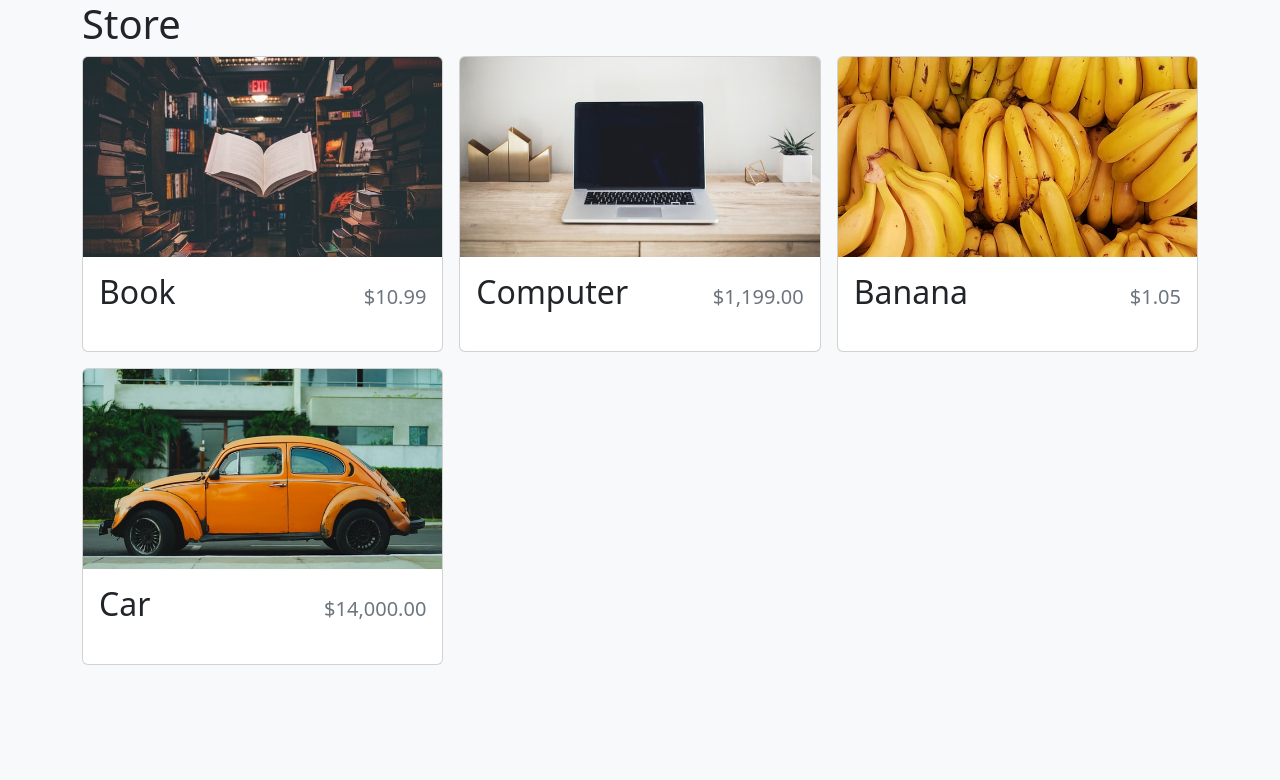
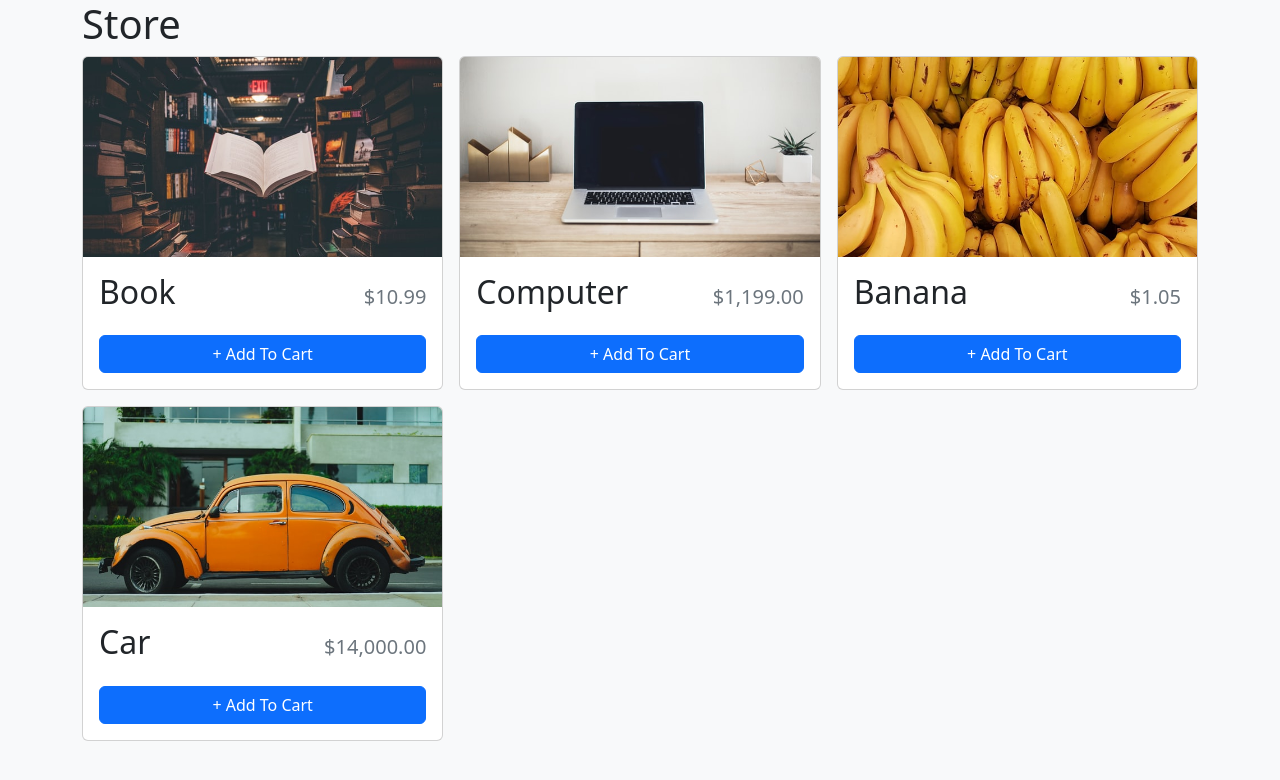
Before and after one commit to shanetom/shopping_cart, a React (Vite) app: page /store in a window 1280 px wide. Shown: the top 780 px of the page. Built offline with nearby package versions, Linux system fonts and the light colour scheme.

Commit message:
Update StoreItem to add buttons

```diff
--- a/src/components/StoreItem.tsx
+++ b/src/components/StoreItem.tsx
@@ -1,4 +1,4 @@
-import { Card } from "react-bootstrap";
+import { Button, Card } from "react-bootstrap";
 import { formatCurrency } from "../utilities/formatCurrency"
 
 type StoreItemProps = {
@@ -9,8 +9,9 @@ type StoreItemProps = {
 }
 
 export function StoreItem({ id, name, price, imgUrl }: StoreItemProps) {
+    const quantity = 0;
     return (
-        <Card>
+        <Card className="h-100">
             <Card.Img
                 variant="top"
                 src={imgUrl}
@@ -22,6 +23,20 @@ export function StoreItem({ id, name, price, imgUrl }: StoreItemProps) {
                     <span className="fs-2">{name}</span>
                     <span className="ms-2 text-muted">{formatCurrency(price)}</span>
                 </Card.Title>
+                <div className="mt-auto">
+                    {quantity === 0 ? (
+                        <Button className="w-100">+ Add To Cart</Button>
+                    ) : <div className="d-flex align-items-center flex-column" style={{ gap: ".5rem"}}>
+                            <div className="d-flex align-items-center justify-content-center" style={{ gap: ".5rem"}}>
+                                <Button>-</Button>
+                                    <div>
+                                        <span className="fs-3">{quantity}</span> in cart
+                                    </div>
+                                <Button>+</Button>
+                            </div>
+                            <Button variant="danger" size="sm">Remove</Button>
+                        </div>}
+                </div>
             </Card.Body>
         </Card>
     )
```
